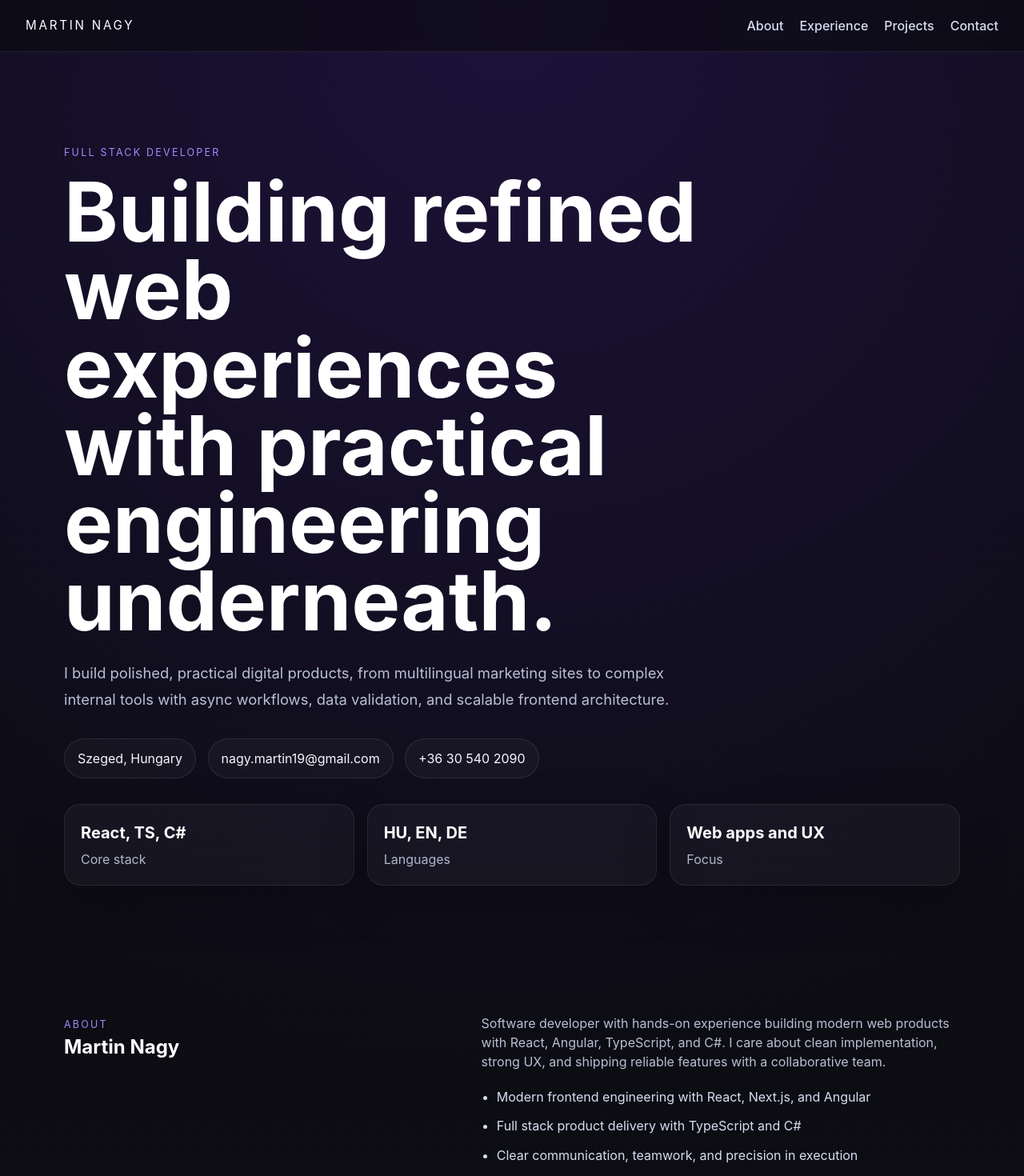
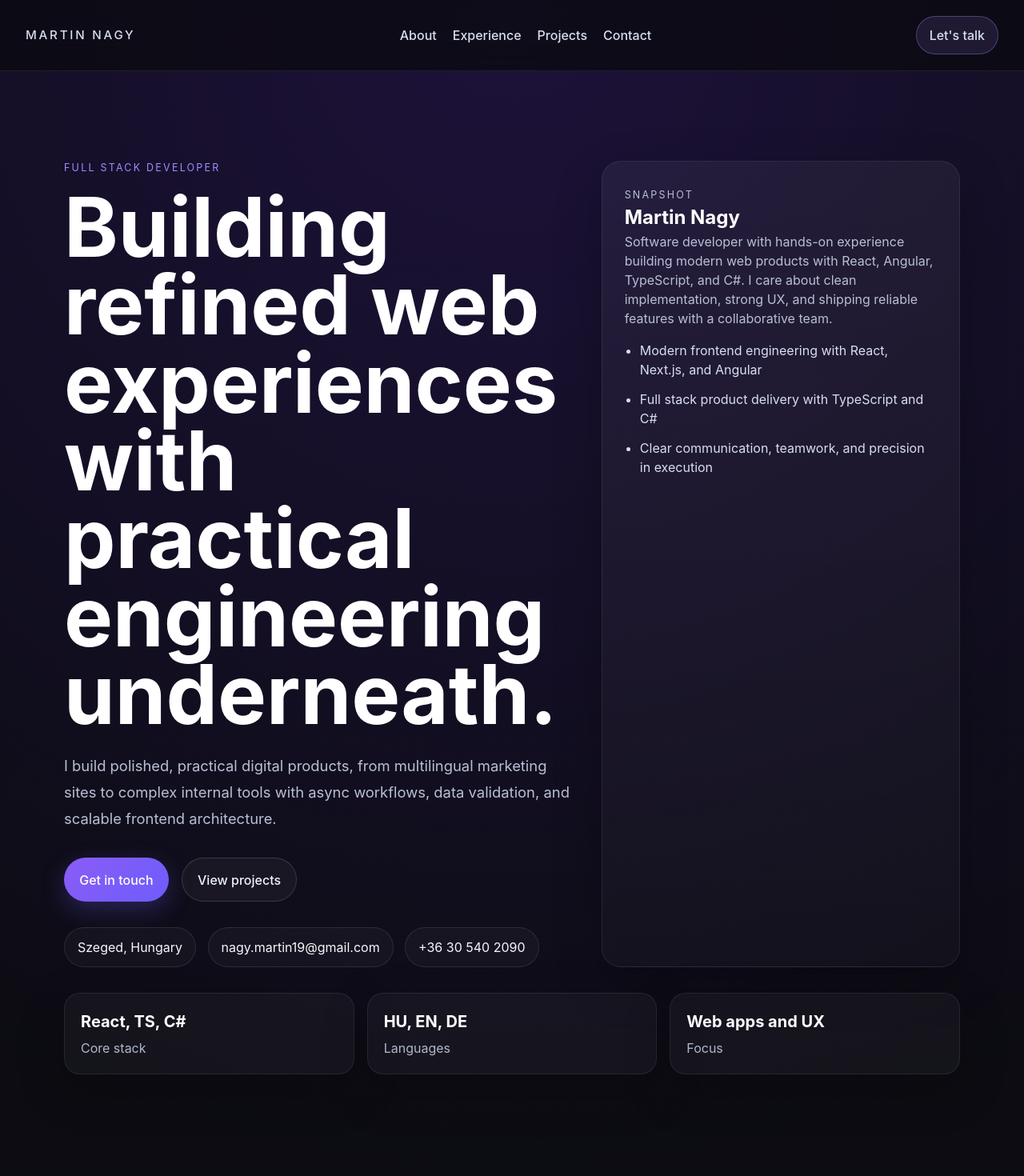
Before and after one commit to nagymarten/it_cv, a React (Vite) app: page / in a window 1280 px wide. Shown: the top 1470 px of the page at 80% size. Built offline with nearby package versions, Linux system fonts and the light colour scheme.

Commit message:
Improve CV site UI and UX

```diff
--- a/src/App.css
+++ b/src/App.css
@@ -13,15 +13,18 @@
   display: flex;
   justify-content: space-between;
   align-items: center;
+  gap: 1rem;
   padding: 1.25rem 2rem;
   backdrop-filter: blur(18px);
-  background: rgba(10, 10, 15, 0.6);
+  background: rgba(10, 10, 15, 0.72);
   border-bottom: 1px solid rgba(255, 255, 255, 0.08);
 }
 
 .topbar nav {
   display: flex;
   gap: 1.25rem;
+  align-items: center;
+  flex-wrap: wrap;
 }
 
 .topbar a,
@@ -30,11 +33,30 @@
   text-decoration: none;
 }
 
+.topbar a:focus-visible,
+.contact-grid a:focus-visible,
+.primary-button:focus-visible,
+.secondary-button:focus-visible {
+  outline: 2px solid #a78bfa;
+  outline-offset: 3px;
+}
+
 .brand {
   font-size: 0.95rem;
   letter-spacing: 0.18em;
   text-transform: uppercase;
   color: #ffffff;
+}
+
+.nav-cta {
+  padding: 0.7rem 1rem;
+  border-radius: 999px;
+  border: 1px solid rgba(167, 139, 250, 0.35);
+  background: rgba(167, 139, 250, 0.12);
+}
+
+.nav-cta:hover {
+  background: rgba(167, 139, 250, 0.18);
 }
 
 .section {
@@ -45,6 +67,27 @@
 
 .hero {
   padding-top: 7rem;
+}
+
+.hero-grid {
+  display: grid;
+  grid-template-columns: 1.3fr 0.9fr;
+  gap: 1.5rem;
+  align-items: stretch;
+}
+
+.hero-content {
+  display: flex;
+  flex-direction: column;
+  align-items: flex-start;
+}
+
+.hero-panel {
+  padding: 1.75rem;
+  border-radius: 1.5rem;
+  border: 1px solid rgba(255, 255, 255, 0.08);
+  background: linear-gradient(180deg, rgba(255, 255, 255, 0.05), rgba(255, 255, 255, 0.025));
+  box-shadow: 0 20px 60px rgba(0, 0, 0, 0.24);
 }
 
 .eyebrow,
@@ -61,7 +104,8 @@
 .section h2,
 .timeline-card h3,
 .project-card h3,
-.skills-layout h3 {
+.skills-layout h3,
+.hero-panel h2 {
   margin: 0;
   color: #ffffff;
 }
@@ -78,7 +122,8 @@
 .timeline-card p,
 .project-card p,
 .contact-card p,
-.skills-layout p {
+.skills-layout p,
+.hero-panel p {
   color: #b8bfd4;
 }
 
@@ -87,6 +132,50 @@
   margin-top: 1.5rem;
   font-size: 1.15rem;
   line-height: 1.8;
+}
+
+.hero-actions,
+.contact-actions,
+.project-footer {
+  display: flex;
+  gap: 1rem;
+  flex-wrap: wrap;
+}
+
+.hero-actions {
+  margin-top: 2rem;
+}
+
+.primary-button,
+.secondary-button {
+  display: inline-flex;
+  align-items: center;
+  justify-content: center;
+  min-height: 48px;
+  padding: 0.9rem 1.2rem;
+  border-radius: 999px;
+  text-decoration: none;
+  transition: transform 0.2s ease, background 0.2s ease, border-color 0.2s ease;
+}
+
+.primary-button {
+  background: linear-gradient(135deg, #8b5cf6, #6d5dfc);
+  color: #ffffff;
+  box-shadow: 0 10px 30px rgba(109, 93, 252, 0.28);
+}
+
+.secondary-button {
+  color: #eef2ff;
+  border: 1px solid rgba(255, 255, 255, 0.14);
+  background: rgba(255, 255, 255, 0.04);
+}
+
+.primary-button:hover,
+.secondary-button:hover,
+.project-card:hover,
+.timeline-card:hover,
+.stat-card:hover {
+  transform: translateY(-2px);
 }
 
 .hero-meta {
@@ -168,6 +257,10 @@
   gap: 0.8rem;
 }
 
+.compact-list {
+  margin-top: 1rem;
+}
+
 .section-heading {
   margin-bottom: 1.5rem;
 }
@@ -192,7 +285,8 @@
 }
 
 .company,
-.timeline-meta {
+.timeline-meta,
+.project-footer {
   color: #9aa3bb;
 }
 
@@ -217,16 +311,42 @@
   min-height: 240px;
 }
 
+.project-footer {
+  margin-top: 1.25rem;
+  font-size: 0.92rem;
+}
+
 .skills-layout {
   grid-template-columns: repeat(2, minmax(0, 1fr));
 }
 
 .contact-card {
   margin-bottom: 4rem;
+  text-align: left;
+}
+
+.contact-card h2 {
+  margin-top: 0.75rem;
+  margin-bottom: 0.75rem;
+}
+
+.contact-card p {
+  max-width: 52rem;
 }
 
 .contact-grid {
   grid-template-columns: repeat(2, minmax(0, 1fr));
+  margin-top: 1.5rem;
+}
+
+.contact-grid a,
+.contact-grid span {
+  min-height: 56px;
+  display: flex;
+  align-items: center;
+}
+
+.contact-actions {
   margin-top: 1.5rem;
 }
 
@@ -247,6 +367,7 @@
     padding: 3.5rem 0;
   }
 
+  .hero-grid,
   .two-col,
   .stats-grid,
   .project-grid,
--- a/src/App.tsx
+++ b/src/App.tsx
@@ -120,6 +120,13 @@ const contact = {
   github: 'GitHub available on request',
 }
 
+const navItems = [
+  { href: '#about', label: 'About' },
+  { href: '#experience', label: 'Experience' },
+  { href: '#projects', label: 'Projects' },
+  { href: '#contact', label: 'Contact' },
+]
+
 function App() {
   useEffect(() => {
     const lenis = new Lenis({
@@ -144,24 +151,50 @@ function App() {
   return (
     <div className="page-shell">
       <header className="topbar">
-        <span className="brand">Martin Nagy</span>
-        <nav>
-          <a href="#about">About</a>
-          <a href="#experience">Experience</a>
-          <a href="#projects">Projects</a>
-          <a href="#contact">Contact</a>
+        <a className="brand" href="#top">Martin Nagy</a>
+        <nav aria-label="Primary navigation">
+          {navItems.map((item) => (
+            <a key={item.href} href={item.href}>
+              {item.label}
+            </a>
+          ))}
         </nav>
+        <a className="nav-cta" href={`mailto:${contact.email}`}>
+          Let&apos;s talk
+        </a>
       </header>
 
-      <main>
+      <main id="top">
         <section className="hero section">
-          <div className="eyebrow">Full Stack Developer</div>
+          <div className="hero-grid">
+            <div className="hero-content">
+              <div className="eyebrow">{profile.title}</div>
               <h1>Building refined web experiences with practical engineering underneath.</h1>
               <p className="hero-copy">{profile.intro}</p>
+              <div className="hero-actions">
+                <a className="primary-button" href={`mailto:${contact.email}`}>
+                  Get in touch
+                </a>
+                <a className="secondary-button" href="#projects">
+                  View projects
+                </a>
+              </div>
               <div className="hero-meta">
                 <span>{profile.location}</span>
                 <span>{contact.email}</span>
                 <span>{contact.phone}</span>
+              </div>
+            </div>
+            <aside className="hero-panel" aria-label="Professional snapshot">
+              <p className="section-label">Snapshot</p>
+              <h2>{profile.name}</h2>
+              <p>{profile.summary}</p>
+              <ul className="bullet-list compact-list">
+                {profile.strengths.map((strength) => (
+                  <li key={strength}>{strength}</li>
+                ))}
+              </ul>
+            </aside>
           </div>
           <div className="stats-grid">
             {profile.stats.map((item) => (
@@ -180,11 +213,9 @@ function App() {
           </div>
           <div className="stacked-copy">
             <p>{profile.summary}</p>
-            <ul className="bullet-list">
-              {profile.strengths.map((strength) => (
-                <li key={strength}>{strength}</li>
-              ))}
-            </ul>
+            <p>
+              I enjoy translating complex product requirements into clean user-facing experiences, with a strong focus on maintainability, clarity, and dependable delivery.
+            </p>
           </div>
         </section>
 
@@ -229,6 +260,9 @@ function App() {
                 <h3>{project.name}</h3>
                 <p>{project.description}</p>
                 <p className="impact">{project.impact}</p>
+                <div className="project-footer">
+                  <span>Case study available on request</span>
+                </div>
               </article>
             ))}
           </div>
@@ -293,6 +327,14 @@ function App() {
             <span>{contact.linkedin}</span>
             <span>{contact.github}</span>
           </div>
+          <div className="contact-actions">
+            <a className="primary-button" href={`mailto:${contact.email}`}>
+              Start a conversation
+            </a>
+            <a className="secondary-button" href="#top">
+              Back to top
+            </a>
+          </div>
         </section>
       </main>
     </div>
```
Also changed, not shown: 1 other file (tests, documents, lock files or other folders). Lines whose indentation alone changed are shown as unchanged.
